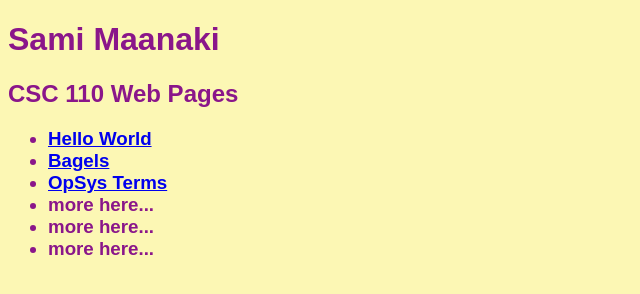
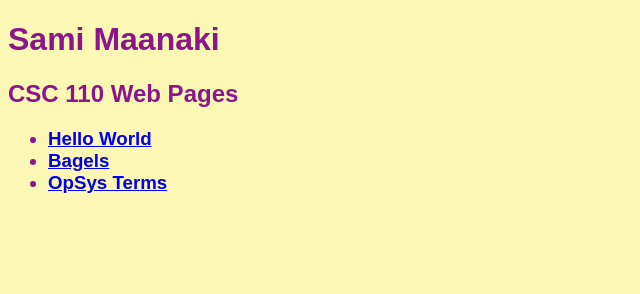
Before and after one commit to smaanaki-pvcc/smaanaki-pvcc.github.io, a plain HTML site: page index.html in a window 1280 px wide. Shown: the whole page, without its empty margins (0-640 px from the left). Drawn offline with Linux system fonts and the light colour scheme.

Commit message:
Update index.html

```diff
--- a/index.html
+++ b/index.html
@@ -17,9 +17,6 @@
 <h3>
 <ul>
     <li><a href="helloworld.html"> Hello World </a></li> <li><a href = "bagels.html"> Bagels </a> </li> <li> <a href= "OpSys Terms.html"> OpSys Terms </a> </li>
-    <li>more here...</li>
-    <li>more here...</li>
-    <li>more here...</li>
 </ul>
 </h3>
 </body>
```
